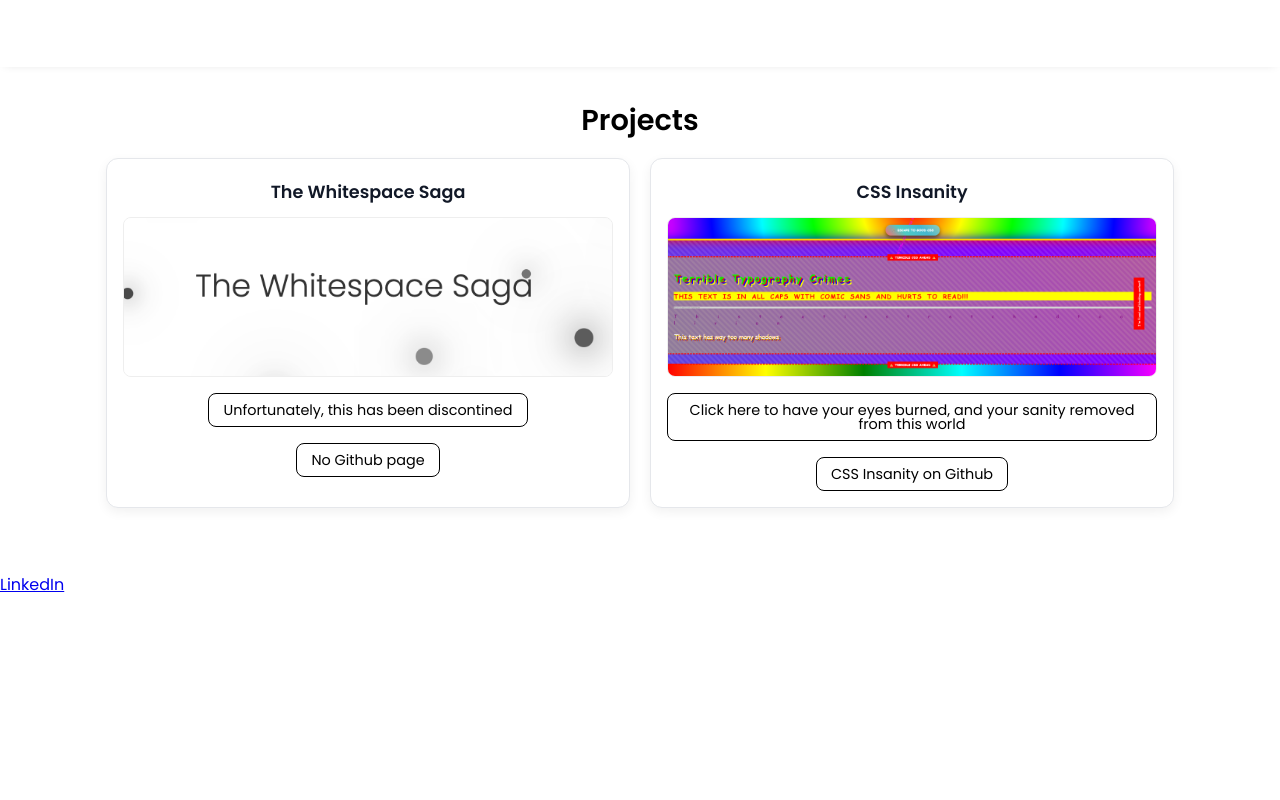
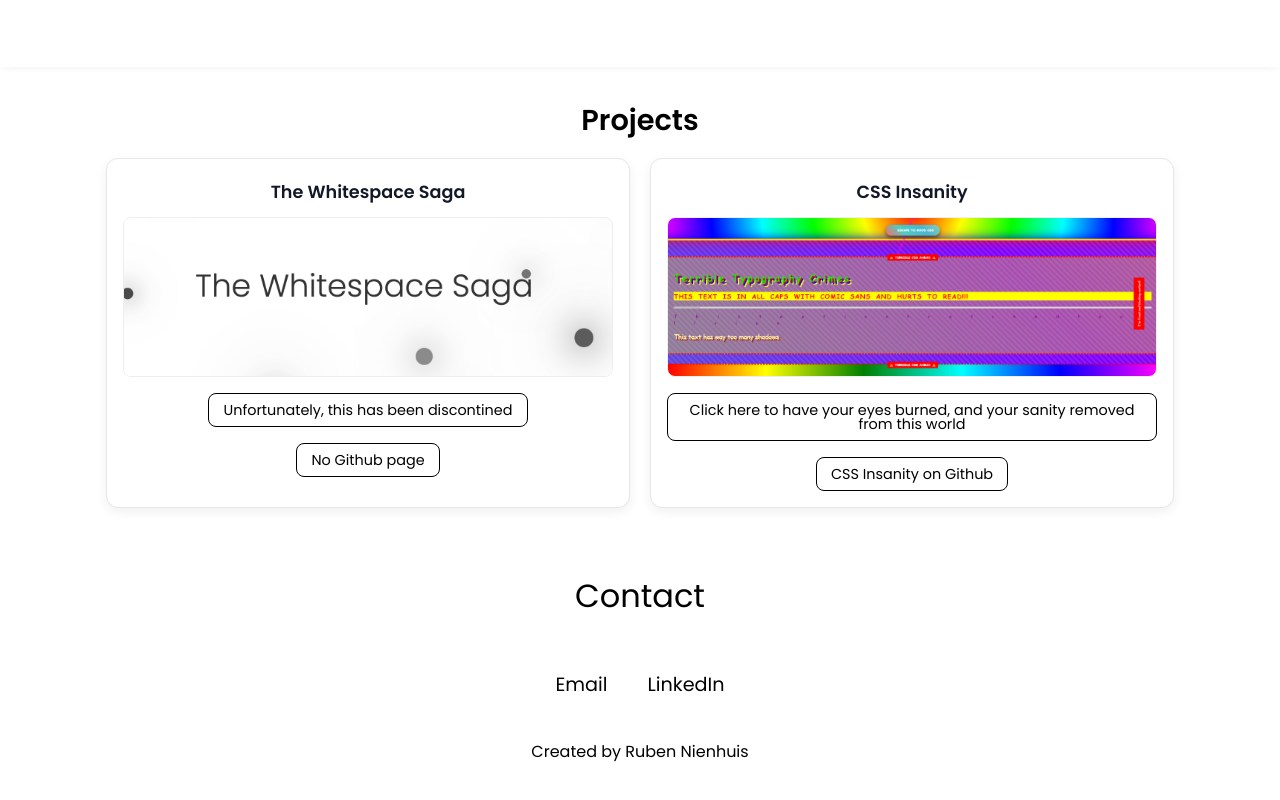
Before and after one commit to ellrub/dikult105-exam, a React (Vite) app: page / in a window 1280 px wide. Shown: the part 802-1602 px from the top of the page. Before the commit the page ends 1399 px from the top, so only its background shows below. Built offline with nearby package versions, Linux system fonts and the light colour scheme.

Commit message:
Add email and some styling to footer

```diff
--- a/src/components/footer/Footer.jsx
+++ b/src/components/footer/Footer.jsx
@@ -5,7 +5,12 @@ function Footer() {
   return (
     <>
         <footer id="contact">
+          <h3>Contact</h3>
+          <div>
+            <a href="mailto:rubell388@uib.no">Email</a>
             <a href="https://www.linkedin.com/in/ruben-nienhuis/" rel="noopener noreferrer" target="_blank">LinkedIn</a>
+          </div>
+          <p>Created by Ruben Nienhuis</p>
         </footer>
     </>
   )
--- a/src/components/footer/footer.css
+++ b/src/components/footer/footer.css
@@ -0,0 +1,26 @@
+footer {
+    display: flex;
+    flex-direction: column;
+    justify-content: center;
+    align-items: center;
+    margin-bottom: 50px;
+
+    h3 {
+        font-weight: 400;
+        font-size: 2rem;
+        text-align: center;
+
+        margin-bottom: 50px;
+    }
+
+    a {
+        margin: 50px 20px;
+        text-decoration: none;
+        font-size: 1.2rem;
+        color: black;
+    }
+
+    p {
+        margin-top: 40px;
+    }
+}
```
